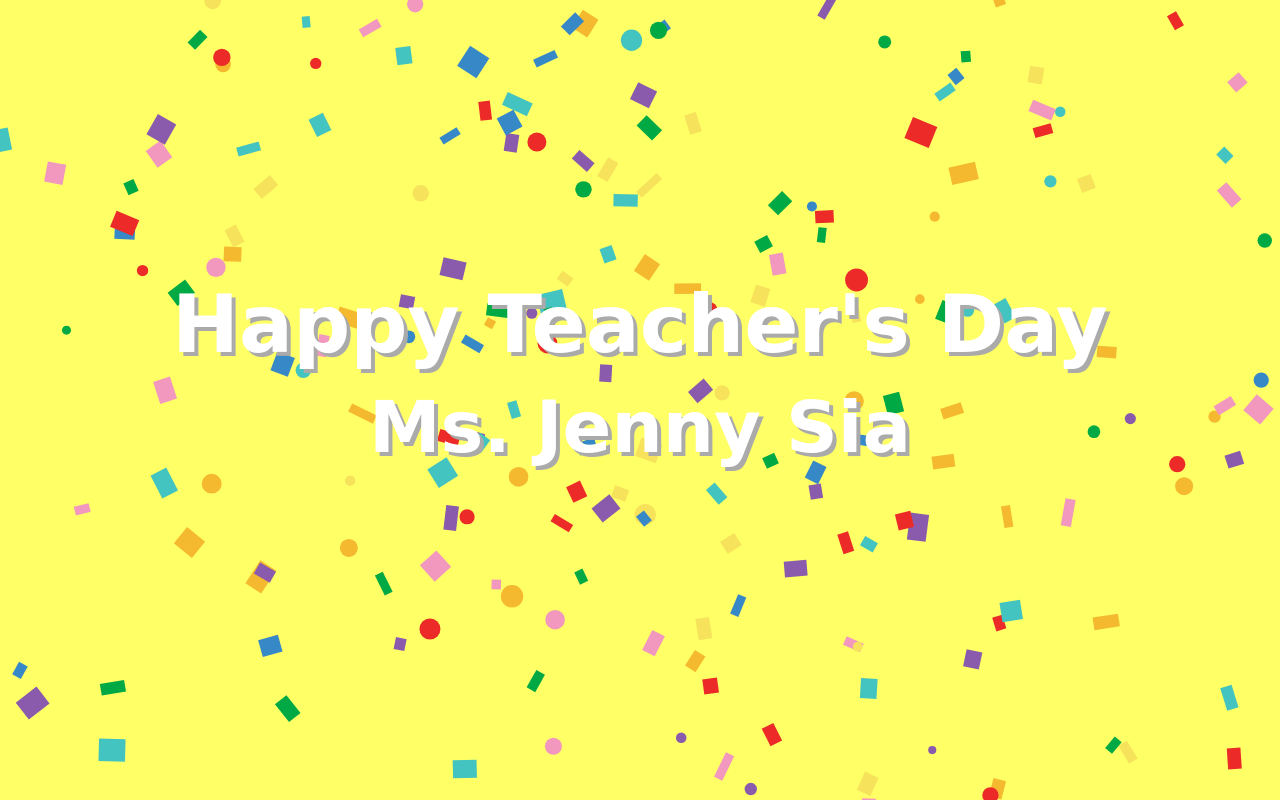
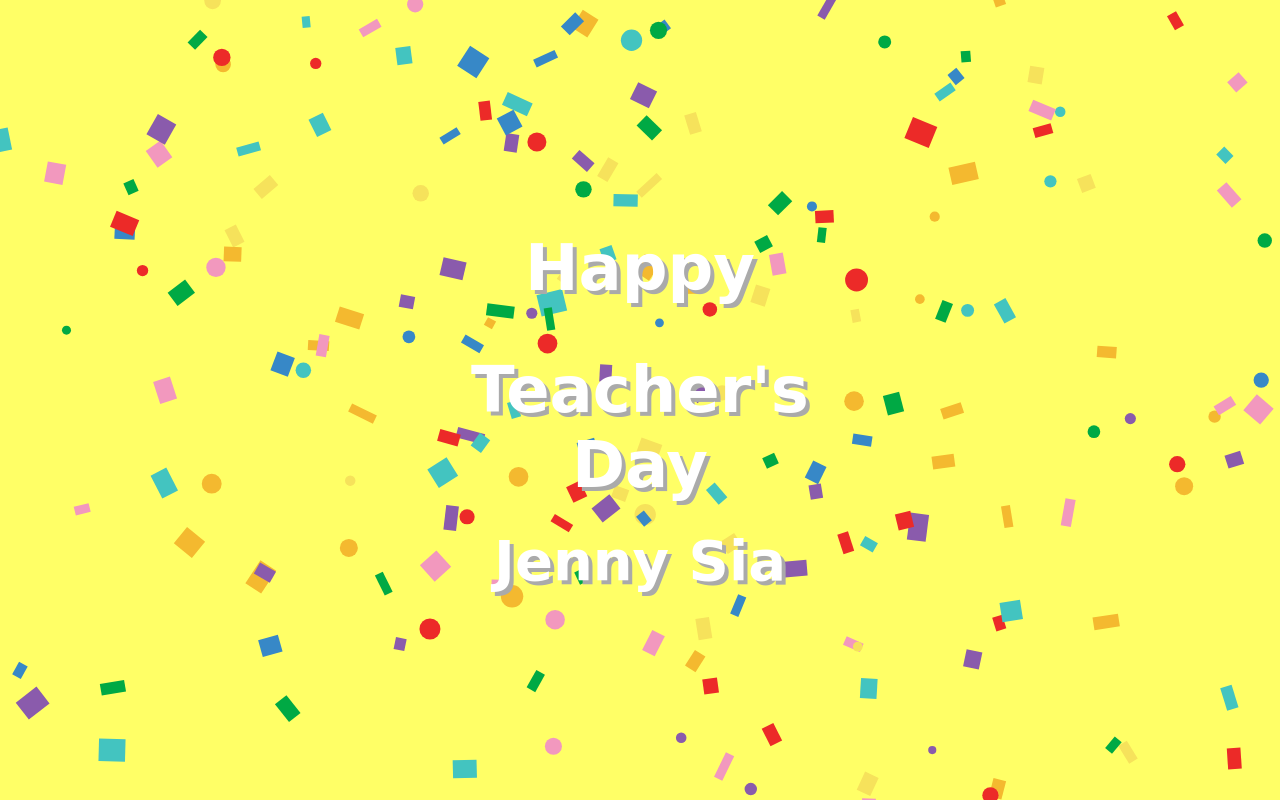
Before and after one commit to std-matthew/jenny-sia-teachers-day, a PHP site: page /index.html in a window 1280 px wide. Run offline with PHP 8.4, Linux system fonts and the light colour scheme; some web fonts are replaced.

Commit message:
Fixed Styling

```diff
--- a/index.html
+++ b/index.html
@@ -15,8 +15,10 @@
 <body>
 	<div class="center-screen white">
 		<div>
-			<h1>Happy Teacher's Day</h1>
-			<h2>Ms. Jenny Sia</h2>
+			<h1 class="line__height--m">Happy</h1>
+			<h1 class="line__height--s">Teacher's</h1>
+			<h1 class="line__height--s">Day</h1>
+			<h2>Jenny Sia</h2>
 		</div>
 	</div>
 	<canvas id="confetti"></canvas>
--- a/styles.css
+++ b/styles.css
@@ -4,12 +4,11 @@ h1, h2 {
 }
 
 h1 {
-	font-size: 5em;
-	line-height: 0px;
+	font-size: 4em;
 }
 
 h2 {
-	font-size: 4.5em;
+	font-size: 3.5em;
 }
 
 body {
@@ -23,6 +22,14 @@ body {
 
 .white {
 	color: #fff;
+}
+
+.line__height--m {
+	line-height: 2em;
+}
+
+.line__height--s {
+	line-height: 0.5em;
 }
 
 .center-screen {
```
